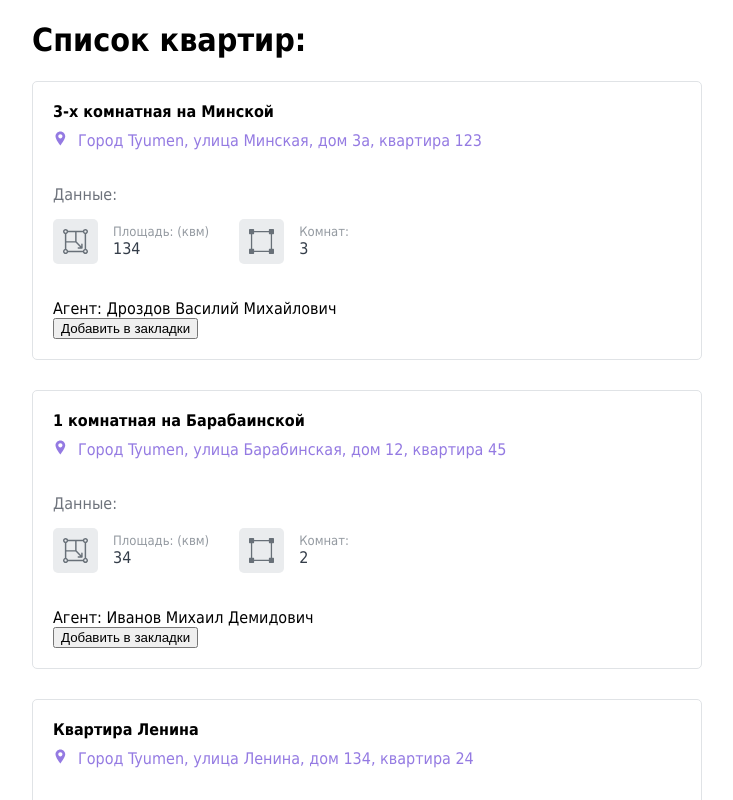
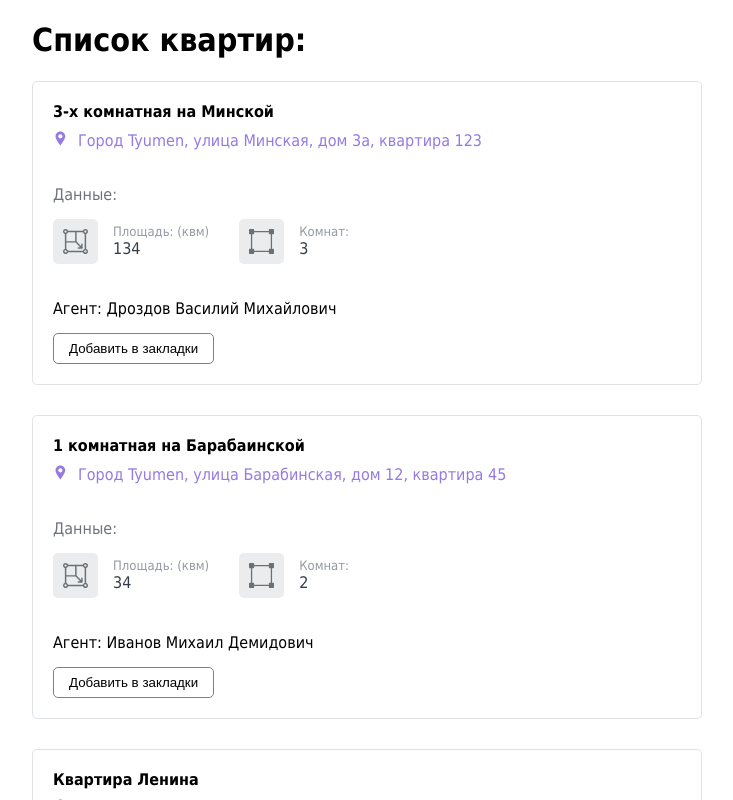
Before and after one commit to nk-d/task_apartments, a Vue app: page / in a window 1280 px wide. Shown: the top 800 px of the page, without its empty margins (273-1006 px from the left). Built offline with nearby package versions, Linux system fonts and the light colour scheme.

Commit message:
Styling like

```diff
--- a/src/components/ApartmentLike.vue
+++ b/src/components/ApartmentLike.vue
@@ -1,5 +1,5 @@
 <template>
-    <button class="like__button" @click="likeHandler" v-if="true">
+    <button :class="{ 'like': true, 'like--active': isAdded }" @click="likeHandler" v-if="true">
         {{ isAdded ? 'Удалить из закладок' : 'Добавить в закладки' }}
     </button>
 </template>
@@ -52,5 +52,24 @@
 
 <style lang="scss">
     .like {
+        border: 1px solid gray;
+        padding: 7px 15px;
+        border-radius: 5px;
+        margin-top: 15px;
+        background-color: transparent;
+        cursor: pointer;
+        transition: background-color .3s;
+
+        &:hover {
+            background-color: #edffe0;
+        }
+
+        &--active {
+            border-color: #009843;
+
+            &:hover {
+                background-color: #ffd1d2;
+            }
+        }
     }
 </style>
```
